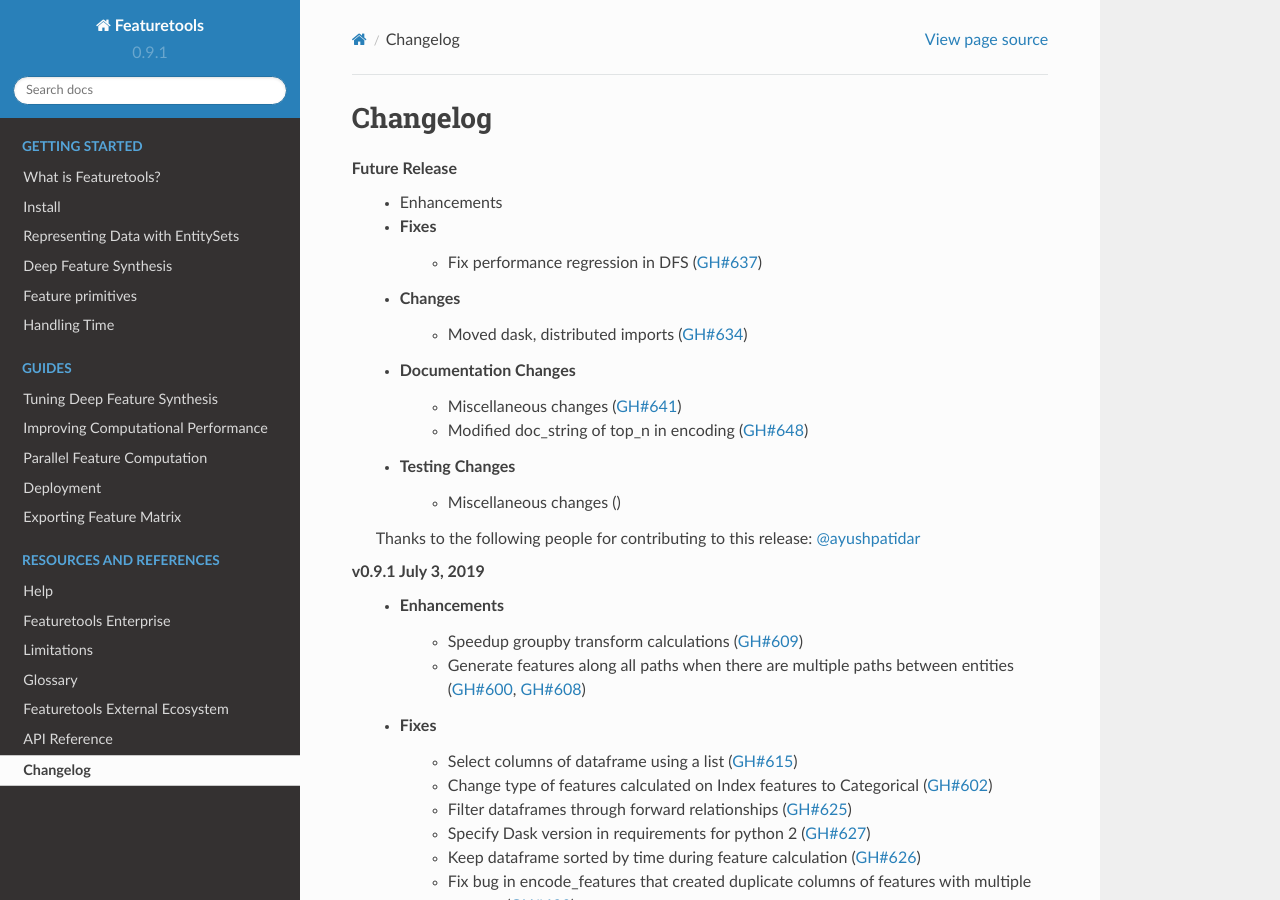
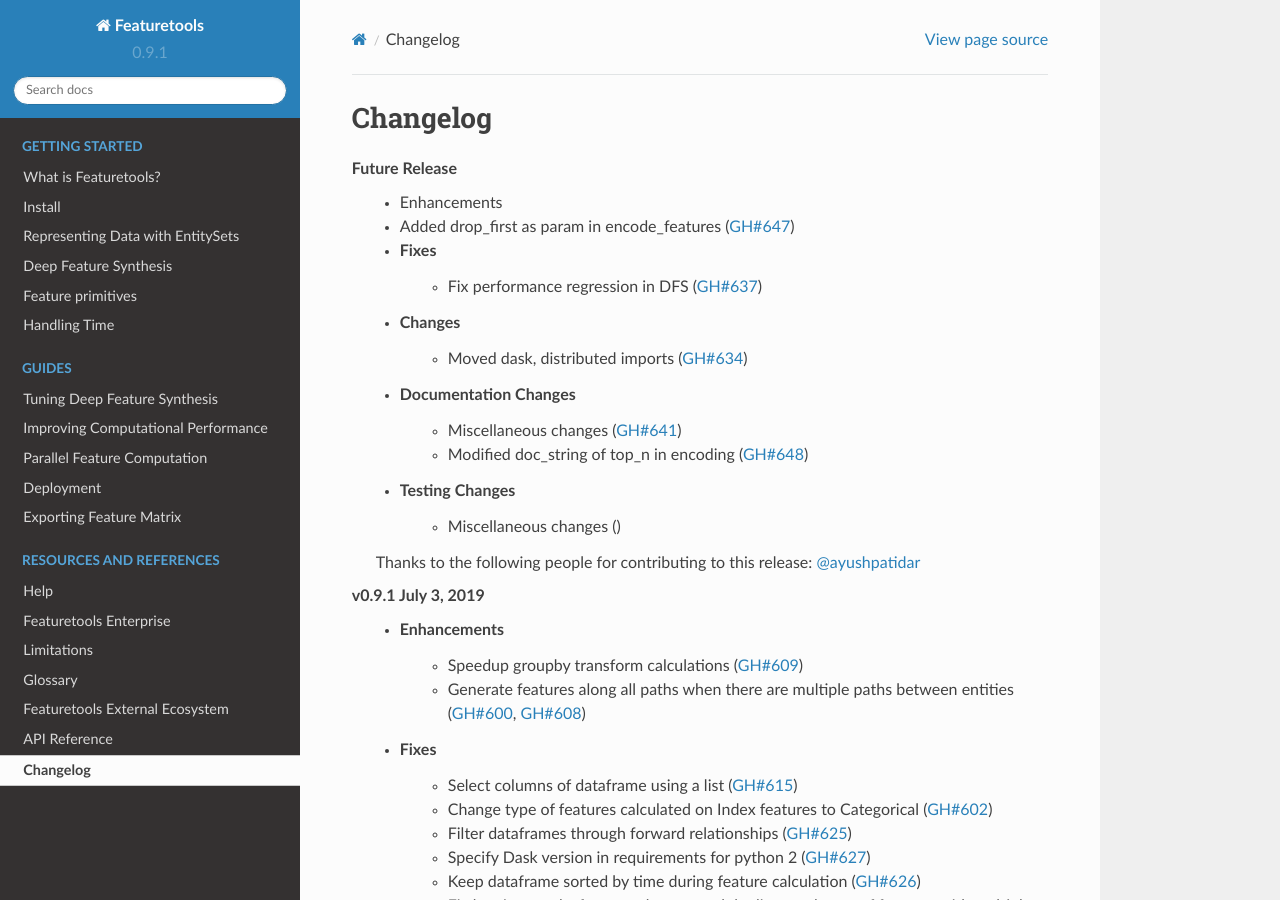
Before and after one commit to alteryx/featuretools, a Sphinx documentation site: the page built from docs/source/changelog.rst, in a window 1280 px wide and 900 px high. Built offline with Sphinx 7.4.7 and the Read the Docs theme 2.0.0, drawn with Linux system fonts in a browser that asks for light colours; pages that are not in the unit, such as notebooks, are missing from menus.

Commit message:
changelog file modified

```diff
--- a/docs/source/changelog.rst
+++ b/docs/source/changelog.rst
@@ -4,6 +4,7 @@
 ---------
 **Future Release**
     * Enhancements
+    * Added drop_first as param in encode_features (:pr:`647`)
     * Fixes
         * Fix performance regression in DFS (:pr:`637`)
     * Changes
```
